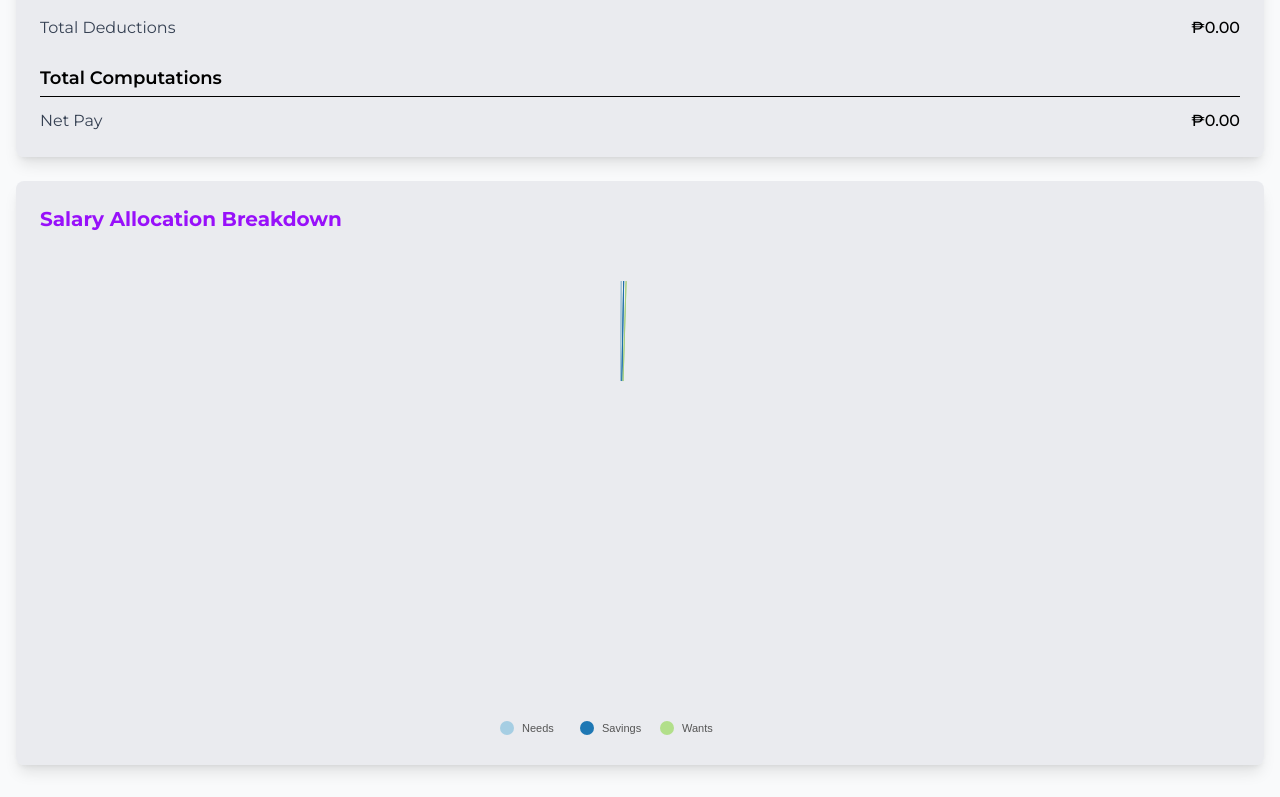
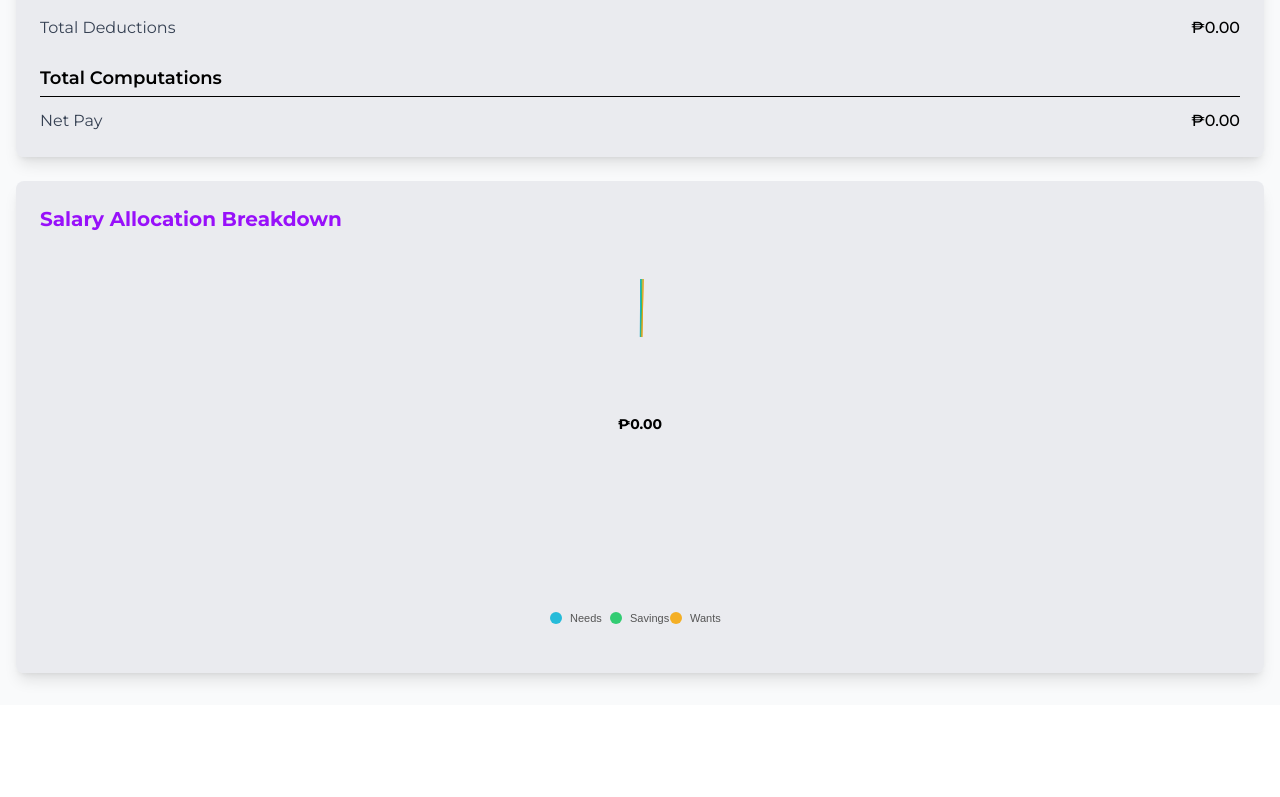
Before and after one commit to JTdev-hub/ph-tax-calculator-app, a React (Vite) app: page / in a window 1280 px wide. Shown: the part 1183-1980 px from the top of the page. After the commit the page ends 1888 px from the top, so only its background shows below. Built offline with nearby package versions, Linux system fonts and the light colour scheme.

Commit message:
Improve UI and Color Pallete on SalaryChart

```diff
--- a/src/components/SalaryChart.tsx
+++ b/src/components/SalaryChart.tsx
@@ -12,52 +12,92 @@ const SalaryChart = ({ computedSalary }: Props) => {
       id: "needs",
       label: "Needs",
       value: computedSalary.netSalary * 0.5,
+      color: "hsl(190, 70%, 50%)",
     },
     {
       id: "savings",
       label: "Savings",
       value: computedSalary.netSalary * 0.3,
+      color: "hsl(145, 60%, 50%)",
     },
     {
       id: "wants",
       label: "Wants",
       value: computedSalary.netSalary * 0.2,
+      color: "hsl(40, 90%, 55%)",
     },
   ];
 
+  const CenteredMetric = ({
+    centerX,
+    centerY,
+  }: {
+    centerX: number;
+    centerY: number;
+  }) => {
+    return (
+      <text
+        x={centerX}
+        y={centerY}
+        textAnchor="middle"
+        dominantBaseline="central"
+        style={{
+          fontSize: 14,
+          fontWeight: 700,
+          fill: "#000",
+        }}
+      >
+        ₱
+        {computedSalary.netSalary.toLocaleString(undefined, {
+          minimumFractionDigits: 2,
+          maximumFractionDigits: 2,
+        })}
+      </text>
+    );
+  };
+
   return (
-    <Card className="bg-gray-300/40 p-6 rounded-lg shadow-lg">
-      <h2 className="text-xl font-bold text-purple-600 mb-2">
+    <Card className="bg-gray-300/40 p-4 sm:p-6 rounded-lg shadow-lg">
+      <h2 className="text-lg sm:text-xl font-bold text-purple-600 mb-4">
         Salary Allocation Breakdown
       </h2>
-      <div className="h-[400px] sm:h-[500px]">
+      <div className="h-[300px] sm:h-[400px]">
         <ResponsivePie
           data={data}
-          margin={{ top: 40, right: 120, bottom: 60, left: 80 }}
-          innerRadius={0.5}
-          padAngle={0.7}
-          cornerRadius={3}
+          margin={{ top: 30, right: 30, bottom: 80, left: 30 }}
+          innerRadius={0.6}
+          padAngle={0.5}
+          cornerRadius={5}
           activeOuterRadiusOffset={8}
-          colors={{ scheme: "paired" }}
+          colors={{ datum: "data.color" }}
           borderWidth={1}
           borderColor={{ from: "color", modifiers: [["darker", 0.2]] }}
           arcLinkLabelsSkipAngle={10}
-          arcLinkLabelsTextColor="#555"
+          arcLinkLabelsTextColor={{ from: "color" }}
           arcLinkLabelsThickness={2}
           arcLinkLabelsColor={{ from: "color" }}
           arcLabelsSkipAngle={10}
           arcLabelsTextColor={{ from: "color", modifiers: [["darker", 2]] }}
-          arcLabel={(d) => `₱${Number(d.value).toLocaleString()}`}
+          arcLabel={(d) =>
+            `₱${Number(d.value).toLocaleString(undefined, {
+              minimumFractionDigits: 2,
+              maximumFractionDigits: 2,
+            })}`
+          }
           tooltip={({ datum }) => (
             <div
               style={{
-                padding: 8,
+                padding: 6,
+                fontSize: 13,
                 background: "white",
                 border: "1px solid #ccc",
               }}
             >
               <strong>{datum.label}</strong>: ₱
-              {Number(datum.value).toLocaleString()}
+              {Number(datum.value).toLocaleString(undefined, {
+                minimumFractionDigits: 2,
+                maximumFractionDigits: 2,
+              })}
             </div>
           )}
           legends={[
@@ -66,21 +106,27 @@ const SalaryChart = ({ computedSalary }: Props) => {
               direction: "row",
               justify: false,
               translateY: 56,
-              itemWidth: 80,
-              itemHeight: 18,
+              itemWidth: 60,
+              itemHeight: 14,
               itemTextColor: "#555",
-              symbolSize: 14,
+              symbolSize: 12,
               symbolShape: "circle",
               effects: [
                 {
                   on: "hover",
                   style: {
                     itemTextColor: "#000",
-                    itemBackground: "rgba(0, 0, 0, .03)",
                   },
                 },
               ],
             },
+          ]}
+          layers={[
+            "arcs",
+            "arcLabels",
+            "arcLinkLabels",
+            "legends",
+            CenteredMetric,
           ]}
         />
       </div>
```
